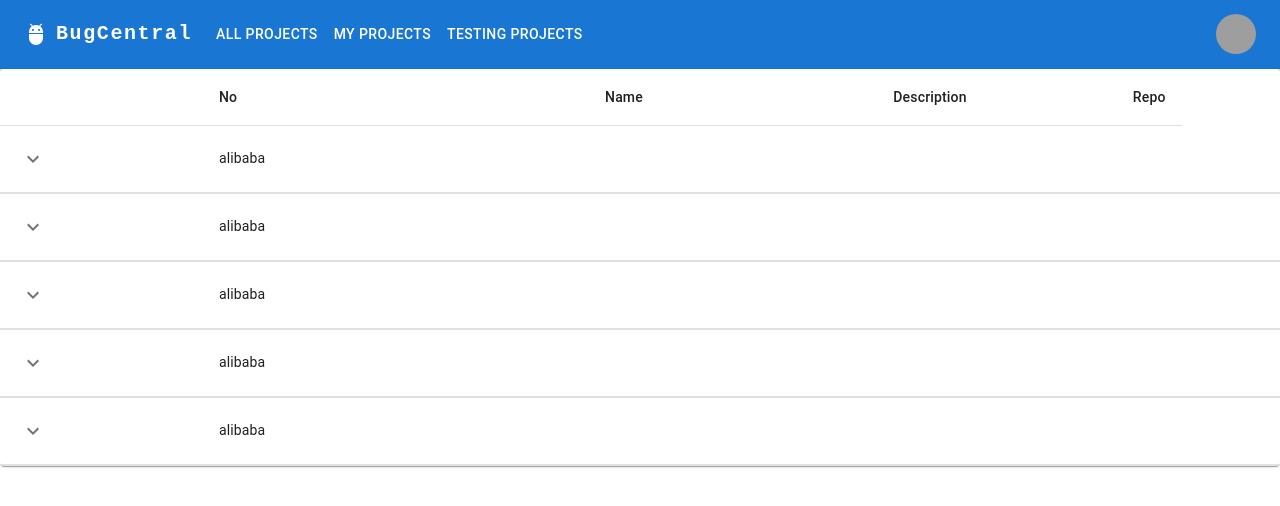
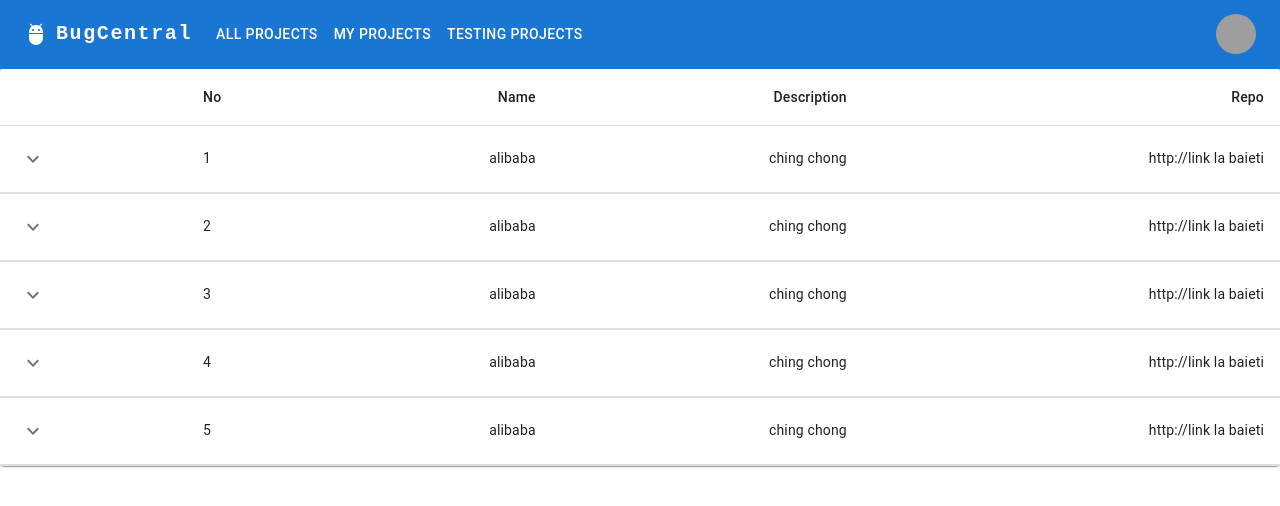
Before and after one commit to Nikki612/bug-tracking-app-webtech, a React (Create React App) app: page /myprojects in a window 1280 px wide. Shown: the top 506 px of the page. Built offline with nearby package versions, Linux system fonts and the light colour scheme; grey boxes are pictures that could not be loaded.

Commit message:
badabim badabum fix la tabel

```diff
--- a/src/components/TableMyProjects.js
+++ b/src/components/TableMyProjects.js
@@ -1,5 +1,4 @@
 import * as React from 'react';
-import PropTypes from 'prop-types';
 import Box from '@mui/material/Box';
 import Collapse from '@mui/material/Collapse';
 import IconButton from '@mui/material/IconButton';
@@ -54,12 +53,11 @@
           </IconButton>
         </TableCell>
         <TableCell component="th" scope="row">
-          {row.name}
+          {row.id}
         </TableCell>
-        <TableCell align="right">{row.calories}</TableCell>
-        <TableCell align="right">{row.fat}</TableCell>
-        <TableCell align="right">{row.carbs}</TableCell>
-        <TableCell align="right">{row.protein}</TableCell>
+        <TableCell align="right">{row.name}</TableCell>
+        <TableCell align="right">{row.description}</TableCell>
+        <TableCell align="right">{row.repo}</TableCell>
       </TableRow>
       <TableRow>
         <TableCell style={{ paddingBottom: 0, paddingTop: 0 }} colSpan={6}>
@@ -100,23 +98,6 @@
   );
 }
 
-Row.propTypes = {
-  row: PropTypes.shape({
-    name: PropTypes.string.isRequired,
-    description: PropTypes.string.isRequired,
-    repo: PropTypes.string.isRequired,
-    history: PropTypes.arrayOf(
-      PropTypes.shape({
-        id: PropTypes.number.isRequired,
-        severity: PropTypes.string.isRequired,
-        description: PropTypes.string.isRequired,
-        link:PropTypes.string.isRequired
-      }),
-    ).isRequired,
-    id: PropTypes.number.isRequired,
-  }).isRequired,
-};
-
 const rows = [
   createData(1,'alibaba', 'ching chong', 'http://link la baieti'),
   createData(2,'alibaba', 'ching chong', 'http://link la baieti'),
```
